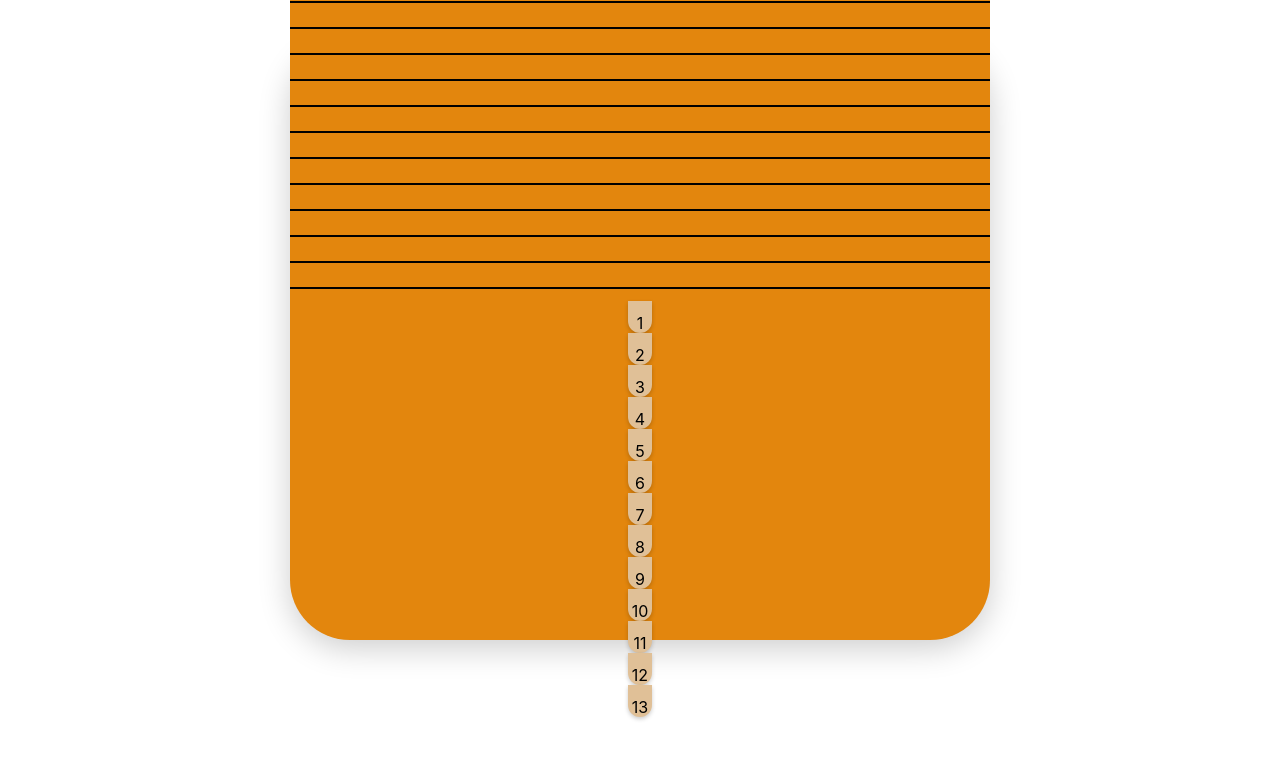
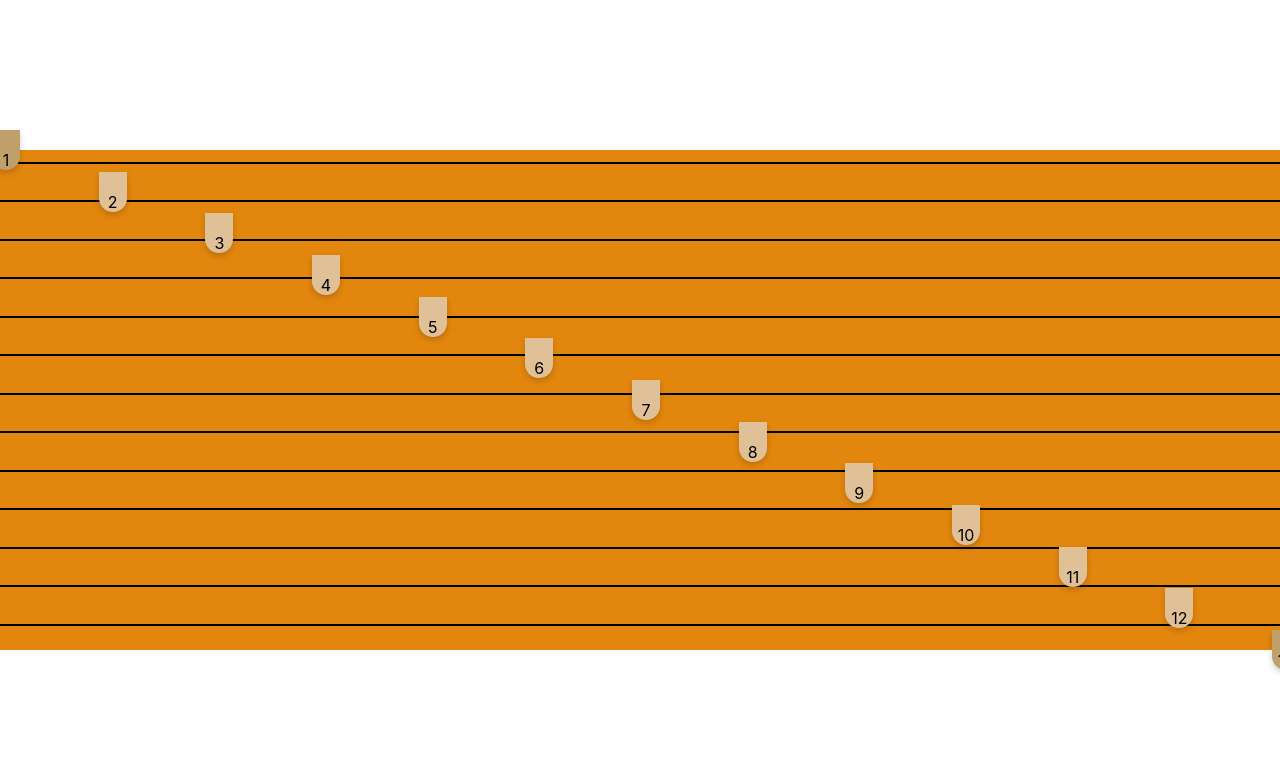
Before and after one commit to MaddRussian/virtual-koto, a React (Create React App) app: page / in a window 1280 px wide. Shown: the top 758 px of the page. Built offline with nearby package versions, Linux system fonts and the light colour scheme.

Commit message:
laid the bridges on top of the koto body

```diff
--- a/src/components/Bridge/Bridge.css
+++ b/src/components/Bridge/Bridge.css
@@ -1,16 +1,16 @@
 .bridge {
-  width: 24px;
-  height: 32px;
+  width: 28px;
+  height: 40px;
   background: #e0c097;
-  border-radius: 0 0 20px 20px;
-  box-shadow: 0 2px 4px rgba(0,0,0,0.2);
+  border-radius: 0 0 14px 14px;
+  box-shadow: 0 3px 6px rgba(0,0,0,0.18);
   display: flex;
   align-items: flex-end;
   justify-content: center;
-  margin: 0 4px;
-  position: relative;
+  margin: 0 6px;
+  position: absolute;
 }
 
 .bridge-first, .bridge-last {
-  background: #bfa06a,
+  background: #bfa06a;
 }
--- a/src/components/BridgeGroup/BridgeGroup.css
+++ b/src/components/BridgeGroup/BridgeGroup.css
@@ -0,0 +1,9 @@
+.bridge-group {
+  position: relative;
+  display: flex;
+  flex-direction: row;
+  justify-content: center;
+  align-items: flex-end;
+  width: 100%;
+  height: 100%;
+}
--- a/src/components/BridgeGroup/BridgeGroup.jsx
+++ b/src/components/BridgeGroup/BridgeGroup.jsx
@@ -3,17 +3,29 @@ import Bridge from "../Bridge/Bridge";
 import "./BridgeGroup.css";
 
 function BridgeGroup() {
-  const bridgePositions = Array.from({ length: 13 }, (_, i) => i);
+  const bridgeCount = 13;
+  const bridgePositions = Array.from({ length: bridgeCount }, (_, i) => i);
+  const containerHeight = 500; // Should match string-group height
+  const verticalSpacing = containerHeight / (bridgeCount - 1);
 
   return (
-    <div className="bridge-group">
+    <div className="bridge-group" style={{ height: containerHeight }}>
       {bridgePositions.map((i) => (
-        <Bridge
+        <div
           key={i}
-          position={i}
-          isFirst={i === 0}
-          isLast={i === 12}
-        />
+          style={{
+            position: "absolute",
+            left: `calc(${(i / (bridgeCount - 1)) * 100}% - 14px)`, // 14px is half bridge width
+            top: i * verticalSpacing - 20, // 20px is half bridge height for centering
+            zIndex: 2,
+          }}
+        >
+          <Bridge
+            position={i}
+            isFirst={i === 0}
+            isLast={i === bridgeCount - 1}
+          />
+        </div>
       ))}
     </div>
   );
--- a/src/components/Koto/Koto.css
+++ b/src/components/Koto/Koto.css
@@ -1,13 +1,13 @@
 .koto {
   display: flex;
-  flex-direction: column;
   justify-content: center;
   align-items: center;
-  height: 600px;
-  width: 700px;
-  background: #e3860d;
-  border-radius: 60px;
-  box-shadow: 0 8px 32px rgba(0,0,0,0.2);
-  margin: 40px auto;
+  height: 100vh;
+  width: 100vw;
+}
+
+.koto-overlay-container {
   position: relative;
+  width: 100vw;
+  height: 500px;
 }
--- a/src/components/Koto/Koto.jsx
+++ b/src/components/Koto/Koto.jsx
@@ -6,8 +6,10 @@ import BridgeGroup from "../BridgeGroup/BridgeGroup";
 function Koto() {
   return (
     <div className="koto">
-      <StringGroup />
-      <BridgeGroup />
+      <div className="koto-overlay-container">
+        <StringGroup />
+        <BridgeGroup />
+      </div>
     </div>
   )
 }
--- a/src/components/StringGroup/StringGroup.css
+++ b/src/components/StringGroup/StringGroup.css
@@ -1,9 +1,10 @@
 .string-group {
-  display: flex;
-  flex-direction: column;
-  justify-content: space-between;
-  align-items: center;
+  position: absolute;
+  top: 0; left: 0; right: 0; bottom: 0;
+  display: grid;
+  grid-template-rows: repeat(13, 1fr);
   width: 100%;
-  height: 500px;
+  height: 100%;
+  z-index: 1;
   background-color: #e3860d;
 }
```
